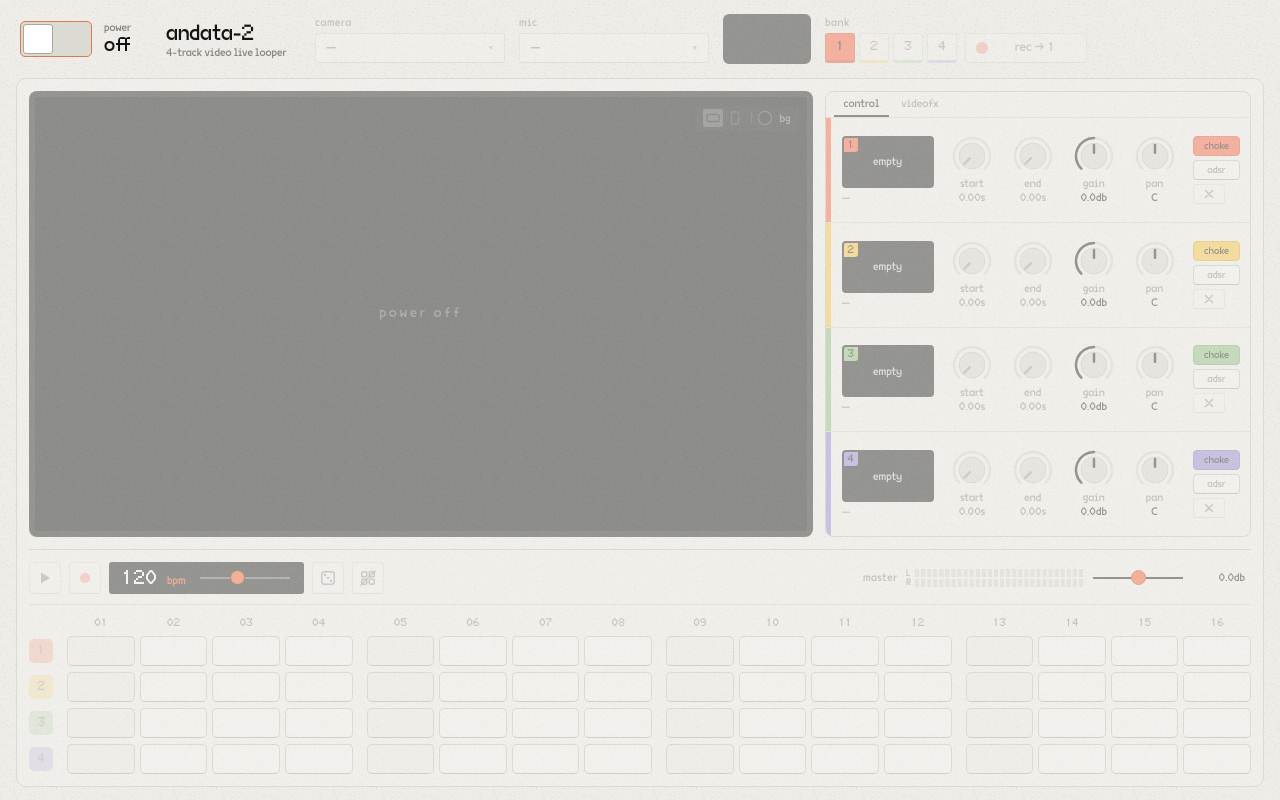
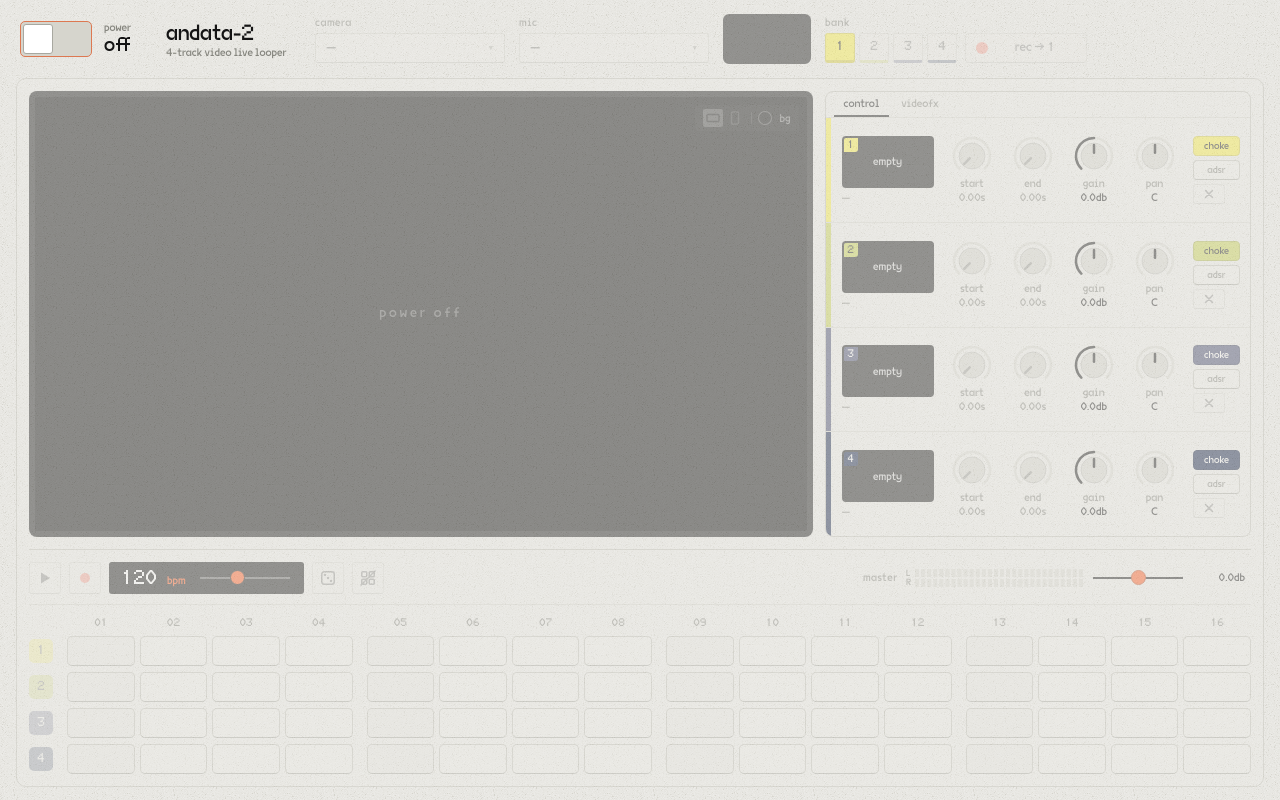
Before and after one commit to reckoner165/andata-2, a React (Vite) app: page / in a window 1280 px wide. Built offline with nearby package versions, Linux system fonts and the light colour scheme.

Commit message:
Update color and layout

```diff
--- a/src/App.css
+++ b/src/App.css
@@ -11,7 +11,8 @@
 
 /* Group sections: flat, outlined with a hard ink rule. */
 .rack {
-  border: 1px solid var(--rule);
+  /* hairline: one device pixel on retina */
+  border: 0.5px solid var(--rule);
   border-radius: 10px;
   background-color: var(--panel);
   background-image: var(--grain);
@@ -128,7 +129,7 @@
   color: var(--muted);
 }
 .toggle--on {
-  color: var(--ink);
+  color: var(--bank-ink, var(--ink));
   background: var(--bank, var(--accent));
   border-color: color-mix(in srgb, var(--bank, var(--accent)), #000 15%);
 }
@@ -168,7 +169,7 @@
   height: 36px;
   border: 1px solid var(--key-edge);
   border-radius: 5px;
-  background: #dcdbd3;
+  background: #d6d5cd;
   transition: background 0.15s, border-color 0.15s;
 }
 .power__thumb {
@@ -329,6 +330,7 @@
 }
 .bankbtn[data-state='on'] {
   background: var(--bank);
+  color: var(--bank-ink);
   border-color: color-mix(in srgb, var(--bank), #000 15%);
 }
 .bankbtn:disabled:not([data-state='on']) {
@@ -401,7 +403,7 @@
   width: 100%;
   margin: 0;
   border: none;
-  border-top: 1px solid var(--rule);
+  border-top: 0.5px solid var(--rule);
 }
 .mainrow {
   display: flex;
@@ -553,7 +555,7 @@
   flex-direction: column;
   flex: 1 1 360px;
   max-width: 460px;
-  border: 1px solid var(--rule);
+  border: 0.5px solid var(--rule);
   border-radius: 8px;
   overflow: hidden;
 }
@@ -620,7 +622,7 @@
   height: 14px;
   border-radius: 0 0 3px 0;
   background: var(--bank);
-  color: var(--ink);
+  color: var(--bank-ink);
   font-size: 11px;
   line-height: 14px;
   text-align: center;
@@ -732,7 +734,7 @@
   stroke-linecap: round;
 }
 .knob__cap {
-  fill: #dcdbd3;
+  fill: #d6d5cd;
   stroke: #00000024;
   stroke-width: 1;
 }
@@ -892,6 +894,7 @@
   height: 24px;
   border-radius: 5px;
   background: var(--bank);
+  color: var(--bank-ink);
   text-align: center;
   line-height: 24px;
 }
@@ -923,7 +926,7 @@
   transition: background 0.06s;
 }
 .seq__group .pad:first-child {
-  background: #f0efea;
+  background: #e8e7e2;
 }
 .pad:hover {
   border-color: var(--line-strong);
@@ -938,6 +941,10 @@
 .pad--head {
   outline: 2px solid var(--ink);
   outline-offset: -2px;
+}
+/* on a lit step the playhead uses the bank's text colour, so it shows on dark banks too */
+.pad--on.pad--head {
+  outline-color: var(--bank-ink);
 }
 
 /* BPM slider lives inside the black display */
@@ -990,7 +997,7 @@
 }
 .adsr__play:hover:not(:disabled) {
   background: var(--bank);
-  color: var(--ink);
+  color: var(--bank-ink);
 }
 .adsr__play:disabled {
   opacity: 0.3;
--- a/src/components/BankStrip.tsx
+++ b/src/components/BankStrip.tsx
@@ -1,5 +1,5 @@
 import type { Envelope } from '../engine/envelope';
-import { BANK_COLORS, fmtTime, type BankUI } from '../types';
+import { BANK_COLORS, BANK_SCREEN, bankStyle, fmtTime, type BankUI } from '../types';
 import { AdsrViz } from './AdsrViz';
 import { CrossIcon, IconButton } from './IconButton';
 import { Knob } from './Knob';
@@ -40,11 +40,11 @@
   const setEnv = (patch: Partial<Envelope>) => onChange({ envelope: { ...env, ...patch } });
 
   return (
-    <div className={`bank${recording ? ' bank--rec' : ''}${bank.showAdsr ? ' bank--adsr' : ''}`} style={{ '--bank': color } as React.CSSProperties}>
+    <div className={`bank${recording ? ' bank--rec' : ''}${bank.showAdsr ? ' bank--adsr' : ''}`} style={bankStyle(index)}>
       {bank.showAdsr ? (
         <>
           <div className="bank__head">
-            <AdsrViz envelope={env} color={color} onPlay={onAudition} playDisabled={empty} />
+            <AdsrViz envelope={env} color={BANK_SCREEN[index]} onPlay={onAudition} playDisabled={empty} />
           </div>
           <div className="bank__knobs">
             {(['attack', 'decay'] as const).map((k) => (
--- a/src/components/SequencerPanel.tsx
+++ b/src/components/SequencerPanel.tsx
@@ -1,5 +1,5 @@
 import { useRef, useState, type ReactNode } from 'react';
-import { BANK_COLORS } from '../types';
+import { bankStyle } from '../types';
 import { ClearIcon, IconButton, PlayIcon, RandomIcon, StopIcon } from './IconButton';
 
 interface Props {
@@ -134,7 +134,7 @@
           <div
             key={b}
             className={`seq__row${p.hasClip[b] ? '' : ' seq__row--empty'}`}
-            style={{ '--bank': BANK_COLORS[b] } as React.CSSProperties}
+            style={bankStyle(b)}
           >
             <span className="seq__rowlabel">{b + 1}</span>
             {GROUPS.map((g) => (
--- a/src/components/SourceBar.tsx
+++ b/src/components/SourceBar.tsx
@@ -1,6 +1,6 @@
 import { useEffect, useRef } from 'react';
 import { Select, Toggle, ToggleGroup } from 'radix-ui';
-import { BANK_COLORS } from '../types';
+import { BANK_COLORS, bankStyle } from '../types';
 
 interface Props {
   videoDevices: MediaDeviceInfo[];
@@ -90,12 +90,12 @@
             disabled={p.recording}
             aria-label="Record into bank (keys 1–4)"
           >
-            {BANK_COLORS.map((color, i) => (
+            {BANK_COLORS.map((_, i) => (
               <ToggleGroup.Item
                 key={i}
                 value={String(i)}
                 className="bankbtn"
-                style={{ '--bank': color } as React.CSSProperties}
+                style={bankStyle(i)}
                 title={`Bank ${i + 1} (key ${i + 1})`}
               >
                 {i + 1}
--- a/src/components/VideoFxPanel.tsx
+++ b/src/components/VideoFxPanel.tsx
@@ -2,7 +2,7 @@
 import { ContextMenu, Tabs } from 'radix-ui';
 import type { Orientation } from '../engine/Engine';
 import { duotoneFilterId, type DuotoneFx } from '../engine/fx';
-import { BANK_COLORS, type BankUI } from '../types';
+import { BANK_COLORS, bankStyle, type BankUI } from '../types';
 import { Knob } from './Knob';
 
 interface Props {
@@ -47,7 +47,7 @@
               <Tabs.Trigger
                 value={String(i)}
                 className="fx__tab"
-                style={{ '--bank': BANK_COLORS[i] } as React.CSSProperties}
+                style={bankStyle(i)}
                 title="Right-click: copy to all banks"
               >
                 bank {i + 1}
@@ -71,7 +71,7 @@
         const set = (patch: Partial<DuotoneFx>) => onChange(i, { ...fx, ...patch });
         const color = BANK_COLORS[i];
         return (
-          <Tabs.Content key={i} value={String(i)} className="fx__body" style={{ '--bank': color } as React.CSSProperties}>
+          <Tabs.Content key={i} value={String(i)} className="fx__body" style={bankStyle(i)}>
             <div className="fx__title">
               <span>effects</span>
               <span className="field__label">bank {i + 1}</span>
--- a/src/index.css
+++ b/src/index.css
@@ -11,9 +11,9 @@
 
 :root {
   /* two quiet levels (page, group panel); hairlines for structure, ink for state */
-  --bg: #ebeae5;
-  --panel: #f3f2ee;
-  --surface: #f9f8f5;
+  --bg: #e5e4df;
+  --panel: #e9e8e3;
+  --surface: #edece7;
   --tint: #14141408;
   --rule: #c2c1b8;
   --line: #d8d7cf;
--- a/src/types.ts
+++ b/src/types.ts
@@ -1,7 +1,17 @@
 import { DEFAULT_ENVELOPE, type Envelope } from './engine/envelope';
 import { defaultFx, type DuotoneFx } from './engine/fx';
 
-export const BANK_COLORS = ['#ff5a36', '#ffc531', '#8ac17a', '#9483d6'];
+// Wada Sanzo, classic combination 289, in the published order:
+// Lemon Yellow, Light Green Yellow, Violet Blue, Dull Violet Black.
+export const BANK_COLORS = ['#f8ed43', '#c7d14f', '#40456a', '#0d1c43'];
+/** Text colour for each bank colour, whichever of paper/ink reads better on it. */
+export const BANK_TEXT = ['#141414', '#141414', '#f9f8f5', '#f9f8f5'];
+/** Bank colour for drawing on the black screens; the two blues are lifted so they stay visible. */
+export const BANK_SCREEN = ['#f8ed43', '#c7d14f', '#a4a8d6', '#7487b8'];
+
+/** CSS vars for bank `i`: its colour and the text colour to put on it. */
+export const bankStyle = (i: number) =>
+  ({ '--bank': BANK_COLORS[i], '--bank-ink': BANK_TEXT[i] }) as React.CSSProperties;
 
 export interface BankUI {
   hasClip: boolean;
@@ -32,7 +42,7 @@
   pan: 0,
   envelope: { ...DEFAULT_ENVELOPE },
   showAdsr: false,
-  fx: defaultFx(BANK_COLORS[index]),
+  fx: defaultFx(BANK_SCREEN[index]),
 });
 
 export const fmtTime = (s: number) => `${s.toFixed(2)}s`;
```
Also changed, not shown: public/favicon.svg.
